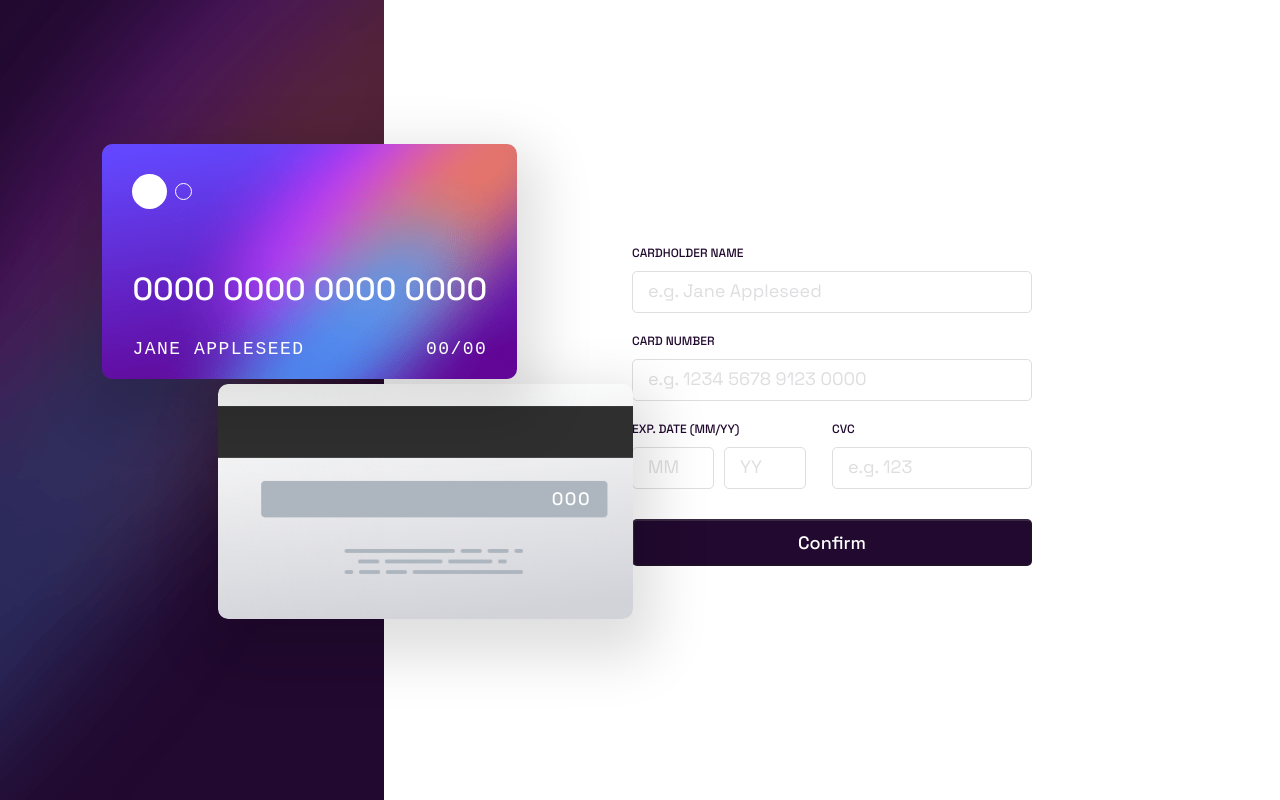
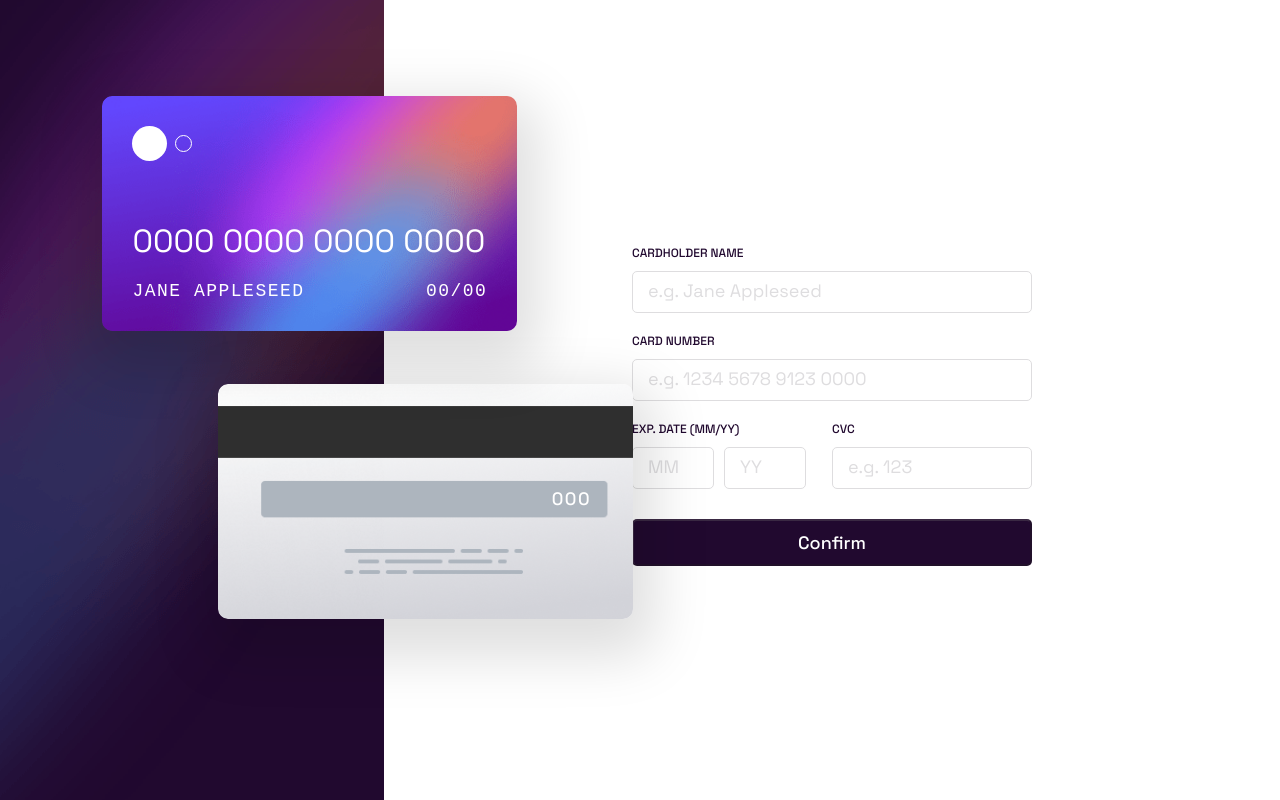
Before and after one commit to cameaann/interactiveCard, a React (Create React App) app: page / in a window 1280 px wide. Built offline with nearby package versions, Linux system fonts and the light colour scheme.

Commit message:
edited bankcard margins, added container rows

```diff
--- a/src/assets/styles/_bankcard.scss
+++ b/src/assets/styles/_bankcard.scss
@@ -6,7 +6,7 @@
     display: flex;
     flex-direction: column;
     padding: 3rem;
-    top:18%;
+    top:12%;
     left:8%;
     width: 35.5rem;
     height: 17.5rem;
@@ -33,7 +33,7 @@
             }
            }
     &__main{
-        margin-bottom: 3rem;
+        margin-bottom: 2rem;
         display: flex;
 
         @include response(tab-port){
@@ -123,6 +123,7 @@
     // margin-right:2rem;
     font-size: 3.2rem;
     font-family: "Space Grotesk";
+    font-weight: 400;
 
     &-number{
         margin-right: 2.5px;
--- a/src/assets/styles/_form.scss
+++ b/src/assets/styles/_form.scss
@@ -9,6 +9,7 @@
 
     @include response(phone){
          flex-basis: 1;
+         align-items: flex-start;
     }
 
 }
@@ -25,6 +26,7 @@
 
     @include response(phone){
         margin-left:0;
+        // margin-top: 2.5rem;
     }
 }
 
--- a/src/assets/styles/styles.scss
+++ b/src/assets/styles/styles.scss
@@ -39,10 +39,6 @@ body{
     font-weight: 500;
 }
 
-.container-wrapper{
-
-}
-
 .main{
     position: relative;
     display: grid;
@@ -52,6 +48,8 @@ body{
 
     @include response(phone){
         grid-template-columns: 100%;
+        grid-template-rows: 37% 63%;
+        height: 90vh;
     }
 }
 .leftside{
@@ -59,4 +57,8 @@ body{
     flex-basis: 33.33%;
     background-image: url('../images/bg-main-desktop.png');
     background-repeat: no-repeat;
+
+    @include response(phone){
+        height:25rem;
+    }
 }
```
